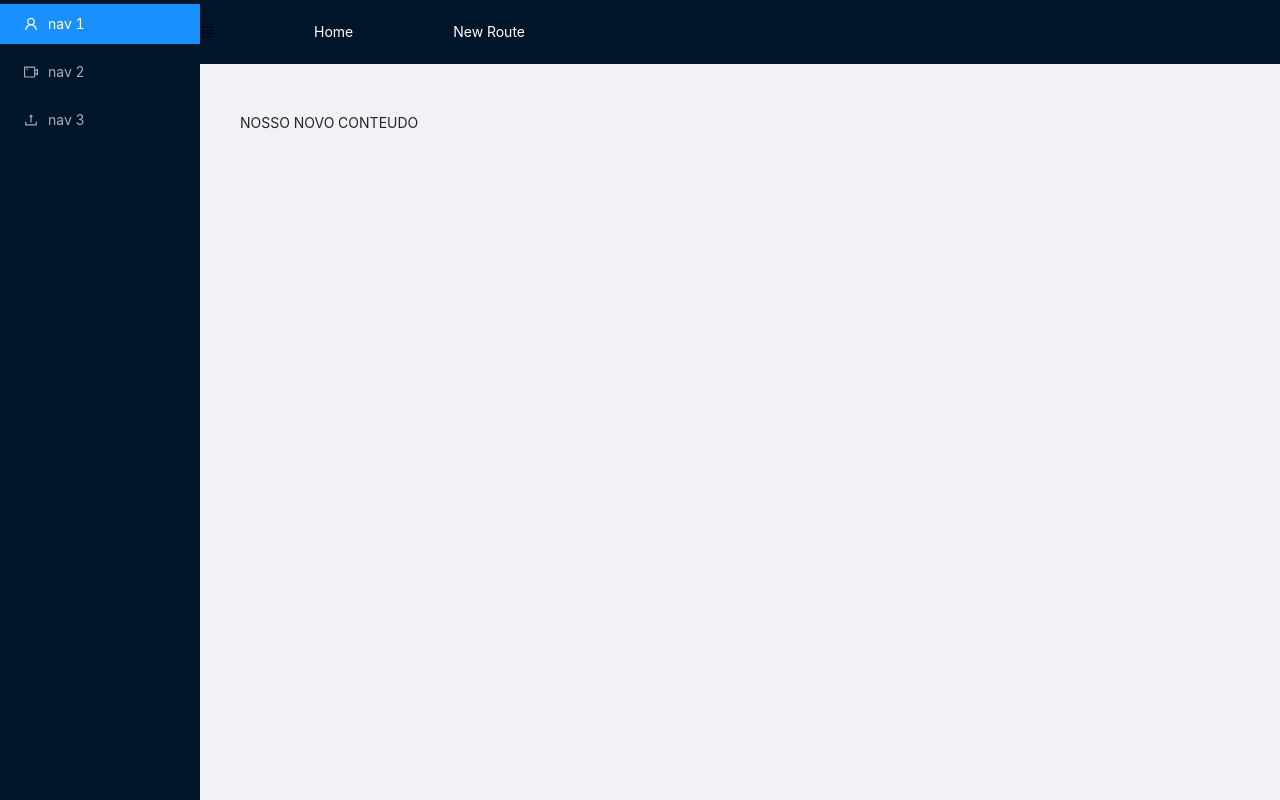
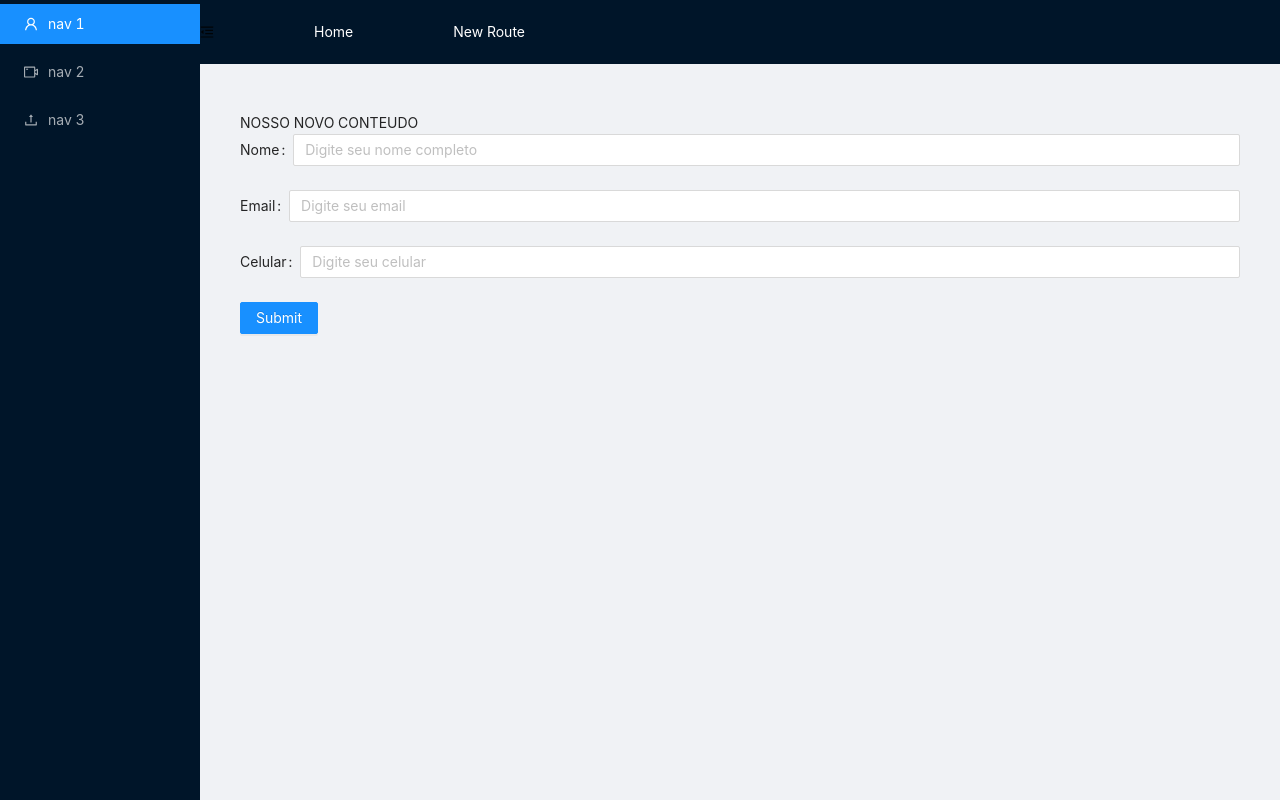
Before and after one commit to plsalles/iron-ecommerce-geek, a React (Create React App) app: page /new-route in a window 1280 px wide. Built offline with nearby package versions, Linux system fonts and the light colour scheme; no server answers.

Commit message:
feat(dynamic-form) forms reimplemented

```diff
--- a/package.json
+++ b/package.json
@@ -15,7 +15,7 @@
     "react-router-dom": "^5.2.0",
     "react-scripts": "3.4.1",
     "styled-components": "^5.1.0",
-    "yup": "^0.29.0"
+    "yup": "^0.29.1"
   },
   "scripts": {
     "start": "react-scripts start",
--- /dev/null
+++ b/src/components/atoms/NewInput/NewInput.js
@@ -0,0 +1,43 @@
+import React from 'react';
+import { InputBase, InputText, InputMasked } from './NewInput.style';
+
+
+const NewInput = ({
+  name, label, mask, value, isLoading, handleChange, handleBlur, placeholder, error, touched,
+}) => {
+  const hasMask = !!mask;
+  const hasError = !!error;
+  const hasTouched = touched;
+
+  return (
+    <InputBase
+      name={name}
+      label={label}
+      validateStatus={hasError && hasTouched && 'error'}
+      help={hasError && hasTouched && error}
+    >
+      {hasMask ? (
+        <InputMasked
+          className="ant-input"
+          mask={mask}
+          maskChar={null}
+          value={value}
+          disabled={isLoading}
+          onChange={handleChange}
+          onBlur={handleBlur}
+          placeholder={placeholder}
+        />
+    ) : (
+        <InputText
+          value={value}
+          disabled={isLoading}
+          onChange={handleChange}
+          onBlur={handleBlur}
+          placeholder={placeholder}
+        />
+      )}
+    </InputBase>
+  );
+};
+
+export default NewInput;
--- /dev/null
+++ b/src/components/atoms/NewInput/NewInput.style.js
@@ -0,0 +1,11 @@
+import styled from 'styled-components';
+import { Form, Input as InputAntd } from 'antd';
+import InputWithMask from 'react-input-mask';
+
+const { Item } = Form;
+
+export const InputBase = styled(Item)``;
+
+export const InputText = styled(InputAntd)``;
+
+export const InputMasked = styled(InputWithMask)``;
--- a/src/components/atoms/index.js
+++ b/src/components/atoms/index.js
@@ -1,4 +1,5 @@
 export { default as Button } from './Button/Button';
 export { default as Input } from './Input/Input';
+export { default as NewInput } from './NewInput/NewInput';
 export { default as Text} from './Text/Text';
 export { default as Title } from './Title/Title';
--- /dev/null
+++ b/src/components/molecules/Form/Form.js
@@ -0,0 +1,74 @@
+import React from 'react';
+import formSchema from './Form.schema';
+import {FormWrapper } from './Form.style';
+import { NewInput, Button } from '../../atoms';
+
+const Form = () => {
+  const initialState = {
+    name: '',
+    email: '',
+    cellphone: '',
+  };
+
+  const onSubmitMethod = (values, actions) => {
+    setTimeout(() => {
+      alert(JSON.stringify(values, null, 2));
+      actions.setSubmitting(false);
+    }, 1000);
+  };
+
+  return (
+    <FormWrapper
+      initialValues={initialState}
+      validationSchema={formSchema}
+      onSubmit={onSubmitMethod}
+      render={({ handleSubmit, handleChange, handleBlur, isSubmitting, values, errors, touched, ...props }) => (
+        <form onSubmit={handleSubmit}>
+          <NewInput
+            {...props}
+            name="name"
+            label="Nome"
+            placeholder="Digite seu nome completo"
+            value={values.name}
+            error={errors.name}
+            touched={touched.name}
+            isLoading={isSubmitting}
+            handleChange={handleChange}
+            handleBlur={handleBlur}
+          />
+
+          <NewInput
+            {...props}
+            name="email"
+            label="Email"
+            placeholder="Digite seu email"
+            value={values.email}
+            error={errors.email}
+            touched={touched.email}
+            isLoading={isSubmitting}
+            handleChange={handleChange}
+            handleBlur={handleBlur}
+          />
+
+          <NewInput
+            {...props}
+            name="cellphone"
+            label="Celular"
+            placeholder="Digite seu celular"
+            mask="(99)99999-9999"
+            value={values.cellphone}
+            error={errors.cellphone}
+            touched={touched.cellphone}
+            isLoading={isSubmitting}
+            handleChange={handleChange}
+            handleBlur={handleBlur}
+          />
+
+          <Button type="submit" isLoading={isSubmitting}>Submit</Button>
+        </form>
+      )}
+    />
+  );
+};
+
+export default Form;
--- /dev/null
+++ b/src/components/molecules/Form/Form.schema.js
@@ -0,0 +1,17 @@
+import * as yup from 'yup';
+
+const formSchema = yup.object().shape({
+  name: yup.string()
+    .required('Campo obrigatório')
+    .min(4, 'Mínimo de 4 caracteres')
+    .max(100, 'Máximo de 100 caracteres'),
+  email: yup.string()
+    .required('Campo obrigatório')
+    .email('Formato inválido'),
+  cellphone: yup.string()
+    .required('Campo obrigatório')
+    .min(13, 'Mínimo de 13 caracteres')
+    .max(14, 'Máximo de 14 caracteres'),
+});
+
+export default formSchema;
--- /dev/null
+++ b/src/components/molecules/Form/Form.style.js
@@ -0,0 +1,4 @@
+import styled from 'styled-components';
+import { Formik } from 'formik';
+
+export const FormWrapper = styled(Formik)``;
--- a/src/components/molecules/index.js
+++ b/src/components/molecules/index.js
@@ -1,2 +1,3 @@
+export { default as Form } from './Form/Form';
 export { default as FormSearchProducts } from './FormSearchProducts/FormSearchProducts';
 export { default as ProductCard } from './ProductCard/ProductCard';
--- a/src/pages/SecondPage/SecondPage.js
+++ b/src/pages/SecondPage/SecondPage.js
@@ -1,11 +1,13 @@
 import React from 'react';
 import { GeneralTemplate } from '../../templates';
 import { Redirect } from 'react-router-dom';
+import { Form } from '../../components/molecules';
 
 const SecondPage = ({ loggedUser }) => {
   return loggedUser ? (
     <GeneralTemplate>
       NOSSO NOVO CONTEUDO
+      <Form />
     </GeneralTemplate>
   ) : <Redirect to="/teste/NAO-AUTORIZADO!" />;
 };
```
Also changed, not shown: 1 other file (tests, documents, lock files or other folders).
